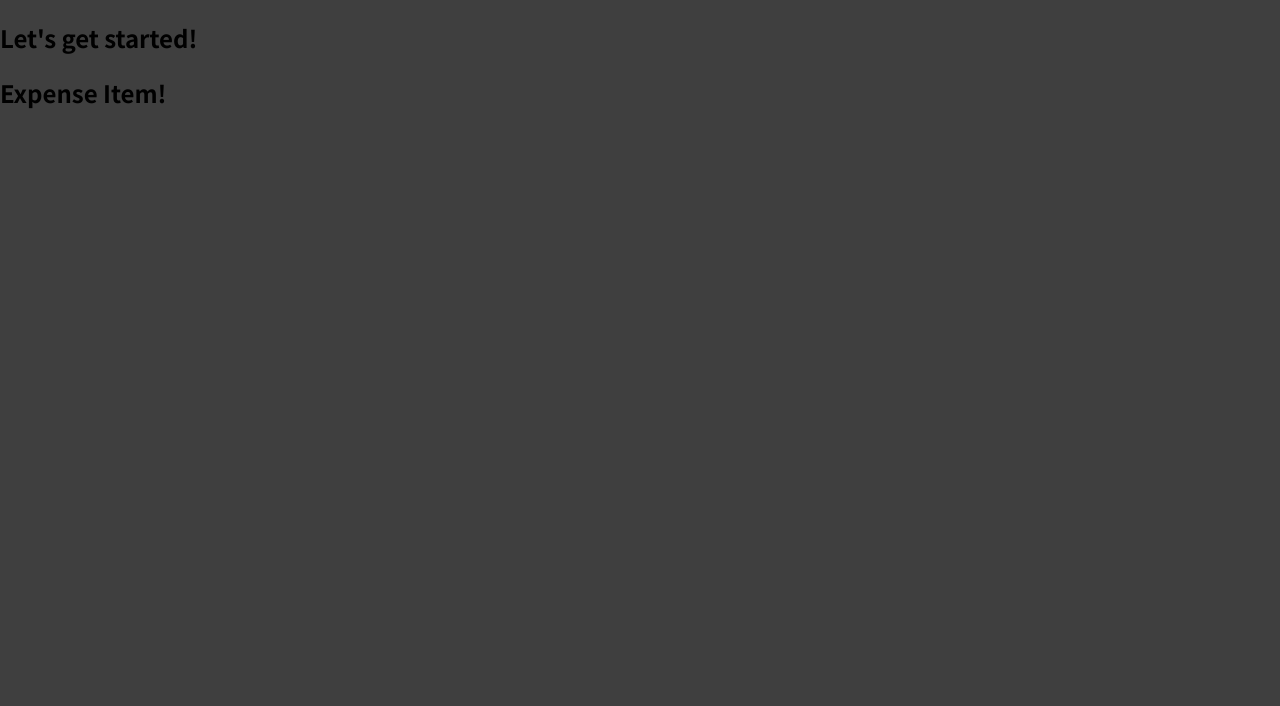
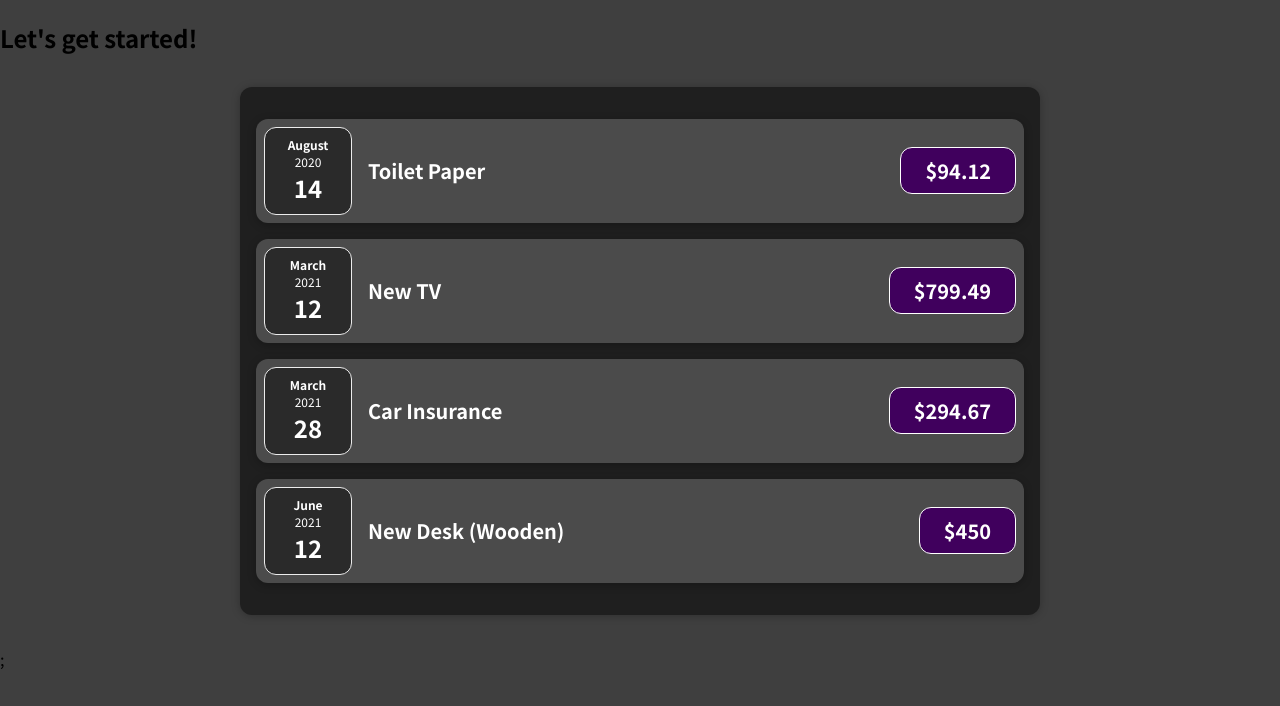
Before and after one commit to Ireneripo/React_ExpenseTracker, a JavaScript app: page / in a window 1280 px wide. Shown: the top 706 px of the page. Built offline with nearby package versions, Linux system fonts and the light colour scheme.

Commit message:
created Expenses component

```diff
--- a/public/index.html
+++ b/public/index.html
@@ -5,10 +5,7 @@
     <link rel="icon" href="%PUBLIC_URL%/favicon.ico" />
     <meta name="viewport" content="width=device-width, initial-scale=1" />
     <meta name="theme-color" content="#000000" />
-    <meta
-      name="description"
-      content="Web site created using create-react-app"
-    />
+    <meta name="description" content="Web site created using create-react-app" />
     <link rel="apple-touch-icon" href="%PUBLIC_URL%/logo192.png" />
     <!--
       manifest.json provides metadata used when your web app is installed on a
--- a/src/App.js
+++ b/src/App.js
@@ -1,10 +1,32 @@
-import ExpenseItem from './components/ExpenseItem';
+import Expenses from './components/Expenses';
 
-function App() {
+function App(props) {
+  const expenses = [
+    {
+      id: 'e1',
+      title: 'Toilet Paper',
+      amount: 94.12,
+      date: new Date(2020, 7, 14),
+    },
+    { id: 'e2', title: 'New TV', amount: 799.49, date: new Date(2021, 2, 12) },
+    {
+      id: 'e3',
+      title: 'Car Insurance',
+      amount: 294.67,
+      date: new Date(2021, 2, 28),
+    },
+    {
+      id: 'e4',
+      title: 'New Desk (Wooden)',
+      amount: 450,
+      date: new Date(2021, 5, 12),
+    },
+  ];
+
   return (
     <div>
       <h2>Let's get started!</h2>
-      <ExpenseItem></ExpenseItem>
+      <Expenses items={expenses} />;
     </div>
   );
 }
--- /dev/null
+++ b/src/components/ExpenseDate.css
@@ -0,0 +1,26 @@
+.expense-date {
+  display: flex;
+  flex-direction: column;
+  width: 5.5rem;
+  height: 5.5rem;
+  border: 1px solid #ececec;
+  background-color: #2a2a2a;
+  color: white;
+  border-radius: 12px;
+  align-items: center;
+  justify-content: center;
+}
+
+.expense-date__month {
+  font-size: 0.75rem;
+  font-weight: bold;
+}
+
+.expense-date__year {
+  font-size: 0.75rem;
+}
+
+.expense-date__day {
+  font-size: 1.5rem;
+  font-weight: bold;
+}
--- /dev/null
+++ b/src/components/ExpenseDate.js
@@ -0,0 +1,17 @@
+import './ExpenseDate.css';
+
+function ExpenseDate(props) {
+  const month = props.date.toLocaleString('en-US', { month: 'long' });
+  const day = props.date.toLocaleString('en-US', { day: '2-digit' });
+  const year = props.date.getFullYear();
+
+  return (
+    <div className="expense-date">
+      <div className="expense-date__month">{month}</div>
+      <div className="expense-date__year">{year}</div>
+      <div className="expense-date__day">{day}</div>
+    </div>
+  );
+}
+
+export default ExpenseDate;
--- /dev/null
+++ b/src/components/ExpenseItem.css
@@ -0,0 +1,56 @@
+.expense-item {
+  display: flex;
+  justify-content: space-between;
+  align-items: center;
+  box-shadow: 0 2px 8px rgba(0, 0, 0, 0.25);
+  padding: 0.5rem;
+  margin: 1rem 0;
+  border-radius: 12px;
+  background-color: #4b4b4b;
+}
+
+.expense-item__description {
+  display: flex;
+  flex-direction: column;
+  gap: 1rem;
+  align-items: flex-end;
+  flex-flow: column-reverse;
+  justify-content: flex-start;
+  flex: 1;
+}
+
+.expense-item h2 {
+  color: #3a3a3a;
+  font-size: 1rem;
+  flex: 1;
+  margin: 0 1rem;
+  color: white;
+}
+
+.expense-item__price {
+  font-size: 1rem;
+  font-weight: bold;
+  color: white;
+  background-color: #40005d;
+  border: 1px solid white;
+  padding: 0.5rem;
+  border-radius: 12px;
+}
+
+@media (min-width: 580px) {
+  .expense-item__description {
+    flex-direction: row;
+    align-items: center;
+    justify-content: flex-start;
+    flex: 1;
+  }
+
+  .expense-item__description h2 {
+    font-size: 1.25rem;
+  }
+
+  .expense-item__price {
+    font-size: 1.25rem;
+    padding: 0.5rem 1.5rem;
+  }
+}
--- a/src/components/ExpenseItem.js
+++ b/src/components/ExpenseItem.js
@@ -1,5 +1,16 @@
-function ExpenseItem() {
-  return <h2>Expense Item!</h2>;
+import ExpenseDate from './ExpenseDate';
+import './ExpenseItem.css';
+
+function ExpenseItem(props) {
+  return (
+    <div className="expense-item">
+      <ExpenseDate date={props.date} />
+      <div className="expense-item__description">
+        <h2>{props.title}</h2>
+        <div className="expense-item__price">${props.amount}</div>
+      </div>
+    </div>
+  );
 }
 
 export default ExpenseItem;
--- /dev/null
+++ b/src/components/Expenses.css
@@ -0,0 +1,9 @@
+.expenses {
+  padding: 1rem;
+  background-color: rgb(31, 31, 31);
+  margin: 2rem auto;
+  width: 50rem;
+  max-width: 95%;
+  border-radius: 12px;
+  box-shadow: 0 1px 8px rgba(0, 0, 0, 0.25);
+}
--- /dev/null
+++ b/src/components/Expenses.js
@@ -0,0 +1,15 @@
+import ExpenseItem from './ExpenseItem';
+import './Expenses.css';
+
+function Expenses(props) {
+  return (
+    <div className="expenses">
+      <ExpenseItem title={props.items[0].title} amount={props.items[0].amount} date={props.items[0].date} />
+      <ExpenseItem title={props.items[1].title} amount={props.items[1].amount} date={props.items[1].date} />
+      <ExpenseItem title={props.items[2].title} amount={props.items[2].amount} date={props.items[2].date} />
+      <ExpenseItem title={props.items[3].title} amount={props.items[3].amount} date={props.items[3].date} />
+    </div>
+  );
+}
+
+export default Expenses;
```
Also changed, not shown: src/index.css (line endings or trailing spaces).
